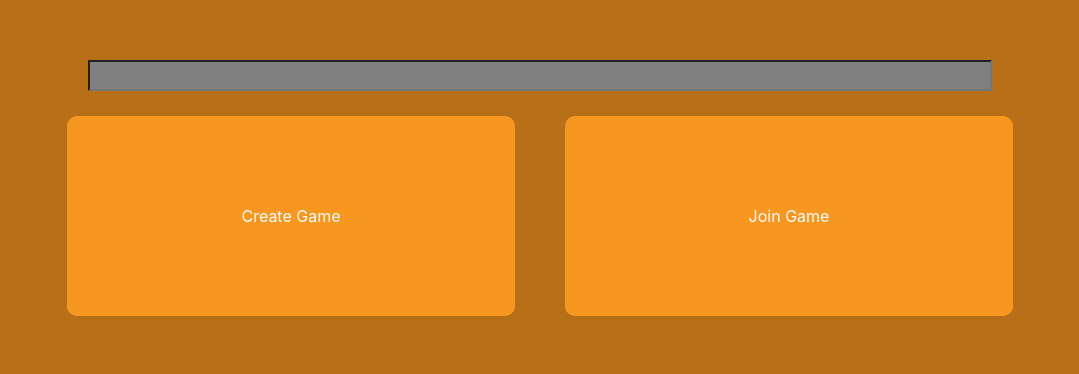
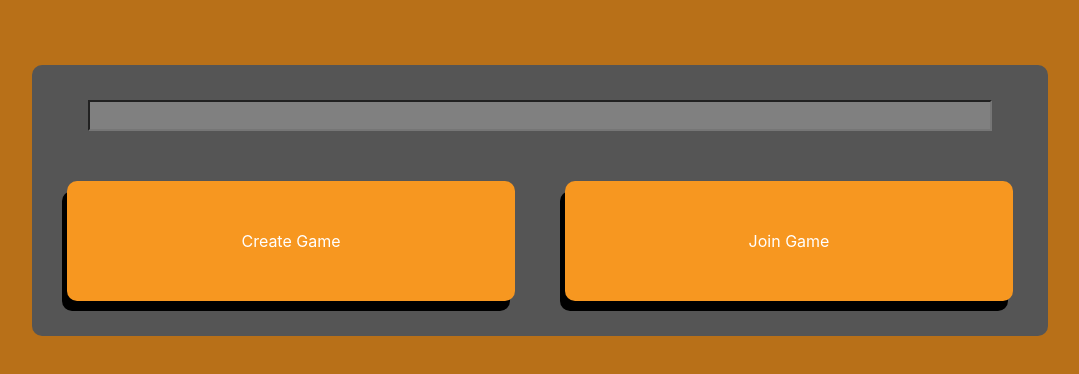
Before and after one commit to offshore-game/offshore, a React (Create React App) app in the folder client/: page / in a window 1280 px wide. Shown: the part 200-574 px from the top of the page, without its empty margins (100-1179 px from the left). Built offline with nearby package versions, Linux system fonts and the light colour scheme.

Commit message:
Added Button Shadows + Gray Container

```diff
--- a/client/src/pages/Home/Home.module.css
+++ b/client/src/pages/Home/Home.module.css
@@ -1,4 +1,4 @@
-.container {
+.background {
     height: 100vh;
     width: 100vw;
 
@@ -10,6 +10,16 @@
     background-color: #B87018;
 }
 
+.container {
+    display: flex;
+    justify-content: center;
+    align-items: center;
+    flex-direction: column;
+
+    background-color: rgb(85, 85, 85);
+    padding: 10px;
+    border-radius: 10px;
+}
 
 .buttons {
     display: flex;
@@ -19,7 +29,7 @@
 }
 
 .menuButton {
-    height: 25vh;
+    height: 15vh;
     width: 35vw;
     margin: 25px;
     border-radius: 10px;
@@ -32,9 +42,10 @@
     align-items: center;
 
 
-
+    box-shadow: -5px 10px  black;
 
     transition: filter 0.25s;
+    transition: box-shadow 0.25s;
     user-select: none;
 
 }
@@ -42,10 +53,14 @@
 .menuButton:hover {
     filter: brightness(85%);
     cursor: pointer;
+
+    box-shadow: -2.5px 5px  black;
 }
 
 .menuButton:active {
     filter: brightness(65%);
+
+    box-shadow: -1.25px 2.5px  black;
 }
 
 .link {
@@ -59,4 +74,5 @@
     width: 70vw;
 
     text-align: center;
+    margin: 25px;
 }
--- a/client/src/pages/Home/Home.tsx
+++ b/client/src/pages/Home/Home.tsx
@@ -4,8 +4,9 @@ import styles from './Home.module.css'
 
 export default function Home() {
     return (
+        <div className={styles.background}>
+
             <div className={styles.container}>
-
                 <input type="text" id="usernameInput" className={styles.username} />
 
                 <div className={styles.buttons}>
@@ -29,6 +30,8 @@ export default function Home() {
                     </Link>
 
                 </div>
+            </div>
+
 
         </div>
     )
```
Lines whose indentation alone changed are shown as unchanged.
